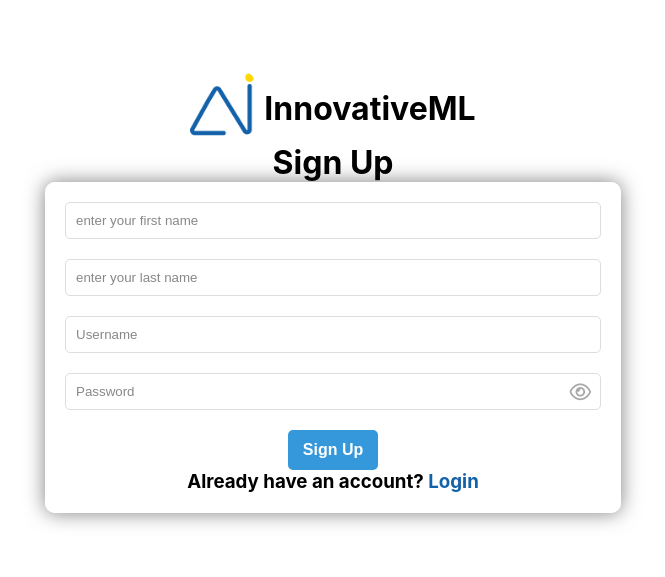
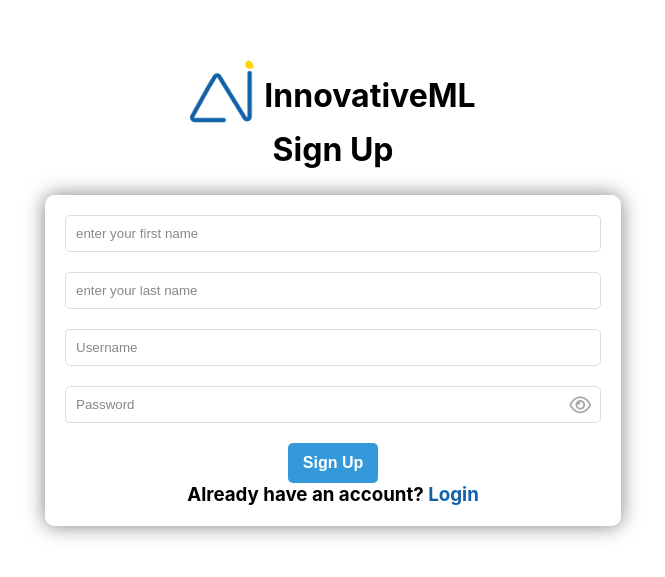
Before and after one commit to AhmadSerhall/innovativeML, a React (Create React App) app in the folder frontend/: page /signup in a window 1280 px wide. Shown: the part 107-684 px from the top of the page, without its empty margins (307-972 px from the left). Built offline with nearby package versions, Linux system fonts and the light colour scheme.

Commit message:
added spacing after the Signup title

```diff
--- a/frontend/src/pages/Signup/style.css
+++ b/frontend/src/pages/Signup/style.css
@@ -23,6 +23,9 @@
   .signup-content {
     z-index: 1;
     color: #fff;
+  }
+  .signup-title{
+    margin-bottom: 2%;
   }
 
   .signup-form {
```
